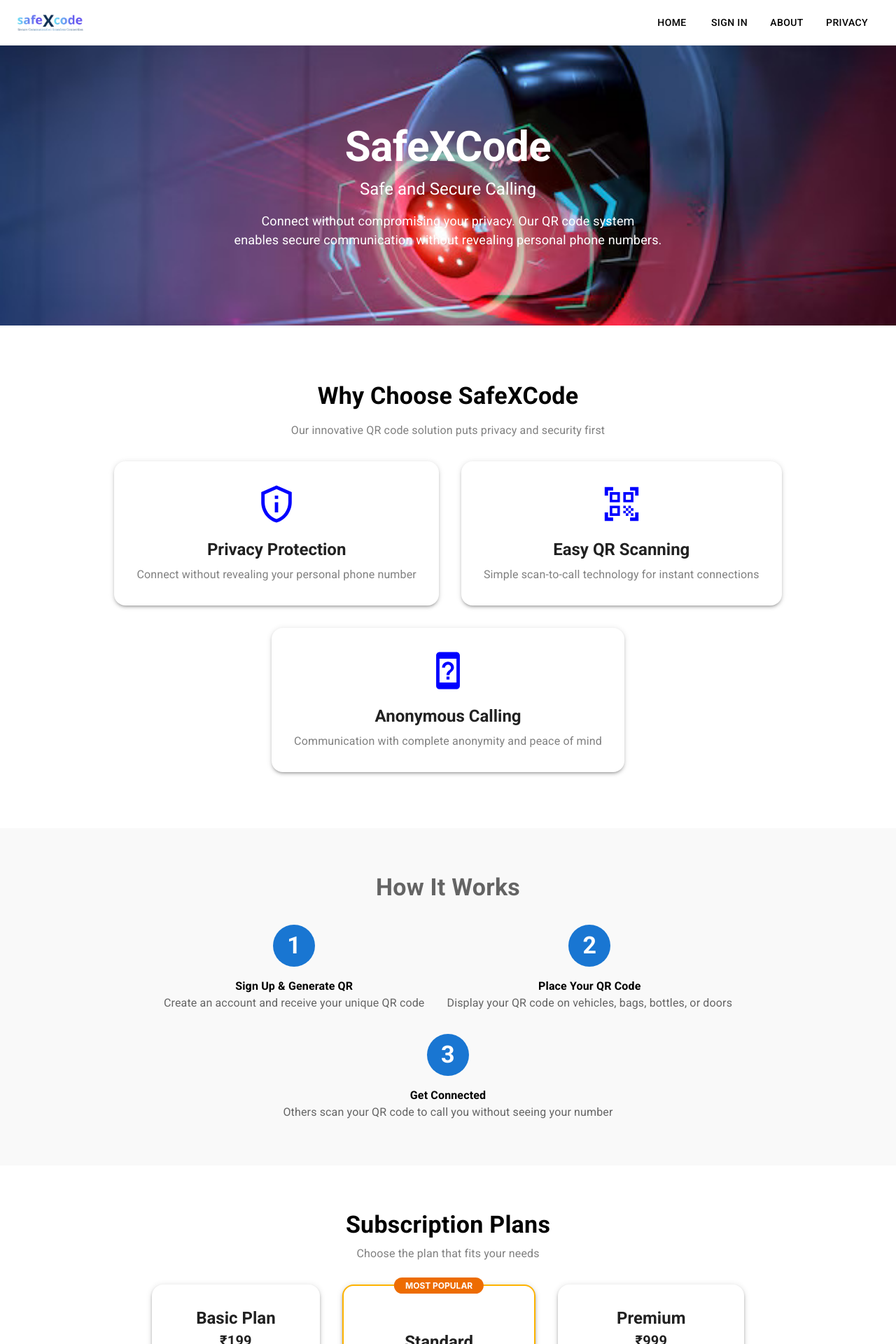
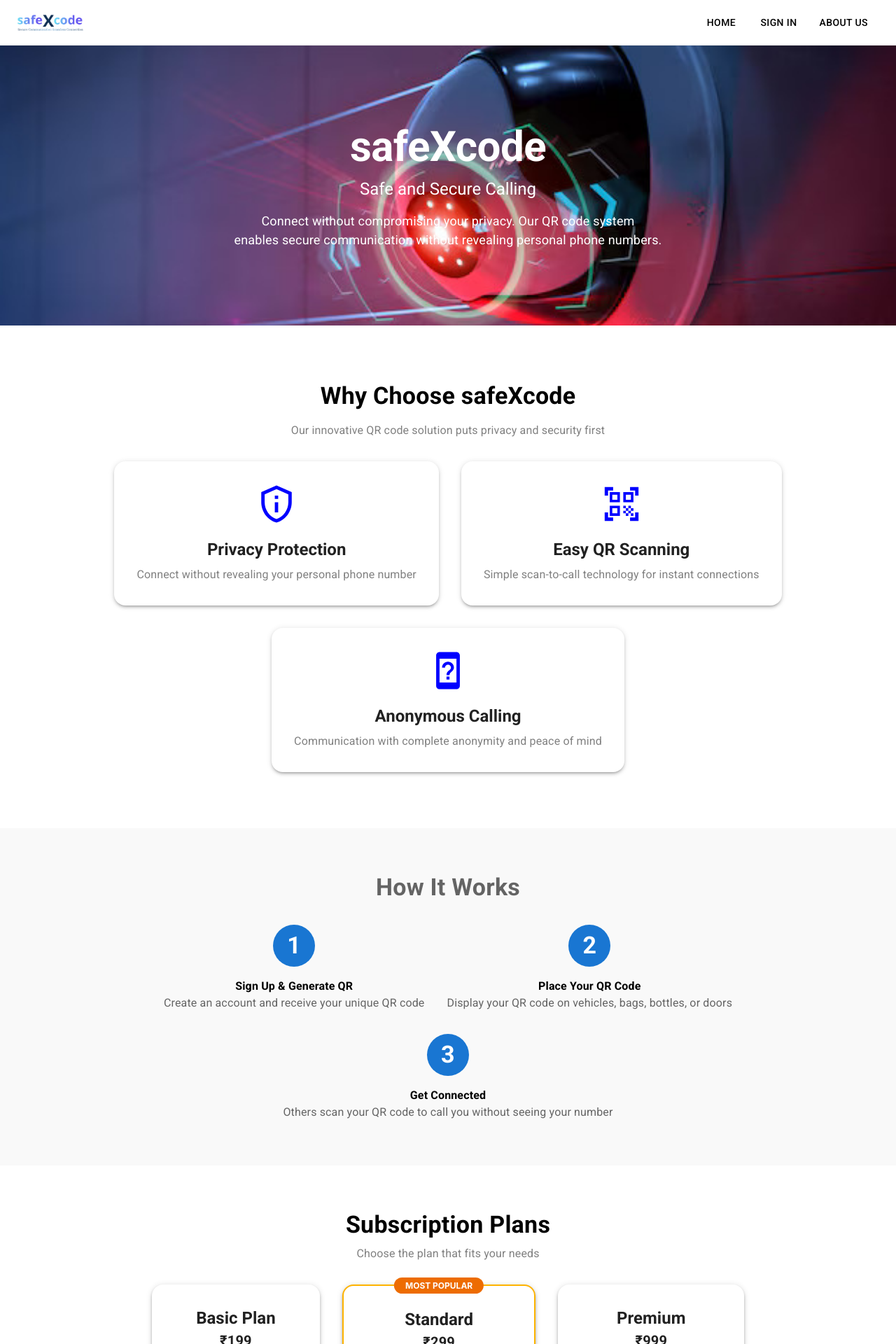
Before and after one commit to SRavi285/safexcode, a React (Create React App) app: page /home in a window 1280 px wide. Shown: the top 1920 px of the page at 70% size. Built offline with nearby package versions, Linux system fonts and the light colour scheme; a web font is replaced by a local one.

Commit message:
add some pages

```diff
--- a/src/App.js
+++ b/src/App.js
@@ -13,6 +13,7 @@ import PaymentFailure from './components/PaymentFailure';
 import PaymentSuccess from './components/PaymentSuccess';
 import Home from './components/Home';
 import Footer from './components/Footer';
+import TermsConditions from './components/TermsConditions';
 
 function App() {
   return (
@@ -30,6 +31,8 @@ function App() {
           <Route path="/payment" element={<Payment />} />
           <Route path="/success" element={<PaymentSuccess />} />
           <Route path="/failure" element={<PaymentFailure />} />
+          <Route path='/termsconditions' element={<TermsConditions />}/>
+
         </Routes>
         <Footer/>
       </Router>
--- a/src/components/Footer.js
+++ b/src/components/Footer.js
@@ -65,10 +65,10 @@ const Footer = () => {
           </Typography>
           <Stack spacing={1}>
             <Link component={RouterLink} to="/" color="inherit" underline="hover">Home</Link>
-            <Link component={RouterLink} to="/privacy-policy" color="inherit" underline="hover">Privacy Policy</Link>
-            <Link component={RouterLink} to="/terms-&-conditions" color="inherit" underline="hover">Terms & Conditions</Link>
-            <Link component={RouterLink} to="/about-us" color="inherit" underline="hover">About Us</Link>
-            <Link component={RouterLink} to="/contact" color="inherit" underline="hover">Contact</Link>
+            <Link component={RouterLink} to="/privacy" color="inherit" underline="hover">Privacy Policy</Link>
+            <Link component={RouterLink} to="/termsconditions" color="inherit" underline="hover">Terms & Conditions</Link>
+            <Link component={RouterLink} to="/about" color="inherit" underline="hover">About Us</Link>
+            {/* <Link component={RouterLink} to="/contact" color="inherit" underline="hover">Contact</Link> */}
           </Stack>
         </Grid>
 
--- a/src/components/Header.js
+++ b/src/components/Header.js
@@ -45,15 +45,15 @@ function Header() {
   const signedInNavItems = [
     { text: 'Home', href: '/home' },
     { text: 'Profile', href: '/profile' },
-    { text: 'About', href: '/about' },
-    { text: 'Privacy', href: '/privacy' }
+    { text: 'About Us', href: '/about' },
+    // { text: 'Privacy', href: '/privacy' }
   ];
 
   const guestNavItems = [
     { text: 'Home', href: '/home' },
     { text: 'Sign In', href: '/login' },
-    { text: 'About', href: '/about' },
-    { text: 'Privacy', href: '/privacy' }
+    { text: 'About Us', href: '/about' },
+    // { text: 'Privacy', href: '/privacy' }
   ];
 
   const drawer = (
--- a/src/components/Home.js
+++ b/src/components/Home.js
@@ -37,7 +37,12 @@ const plans = [
     title: "Basic Plan",
     price: "₹199",
     month: "6",
-    features: ["✅ 1 QR Code", "✅ Basic call forwarding", "✅ 24/7 phone support", "✅ Email support"],
+    features: [
+      "✅ 1 QR Code",
+      "✅ Basic call forwarding",
+      "✅ 24/7 phone support",
+      "✅ Email support"
+    ],
     popular: false,
     color: "primary",
   },
@@ -89,7 +94,7 @@ const Home = () => {
         }}
       >
         <Typography variant="h2" fontWeight="bold" mb={1}>
-          SafeXCode
+          safeXcode
         </Typography>
         <Typography variant="h5" mb={2}>
           Safe and Secure Calling
@@ -103,7 +108,7 @@ const Home = () => {
       {/* Features Section */}
       <Container sx={{ my: 10 }}>
         <Typography variant="h4" textAlign="center" fontWeight="bold" mb={2}>
-          Why Choose SafeXCode
+          Why Choose safeXcode
         </Typography>
         <Typography textAlign="center" color="gray">
           Our innovative QR code solution puts privacy and security first
@@ -192,7 +197,7 @@ const Home = () => {
 
         <Grid container spacing={4} justifyContent="center">
           {plans.map((plan, index) => (
-            <Grid item xs={12} md={3.5} key={index}>
+            <Grid item xs={12} md={4} key={index}>
               <Paper
                 elevation={4}
                 sx={{
@@ -222,14 +227,14 @@ const Home = () => {
                     MOST POPULAR
                   </Box>
                 )}
-                <Typography variant="h5" fontWeight="bold" mt={plan.popular ? 4 : 0}>
+                <Typography variant="h5" fontWeight="bold" mt={plan.popular ? 0 : 0}>
                   {plan.title}
                 </Typography>
                 <Typography variant="h6" fontWeight="bold">
                   {plan.price}
                 </Typography>
                 <Typography color="gray" mb={2}>
-                  {plan.month}month
+                  {plan.month} month
                 </Typography>
                 {plan.features.map((feat, i) => (
                   <Typography color="text.secondary" key={i}>
--- /dev/null
+++ b/src/components/TermsConditions.js
@@ -0,0 +1,9 @@
+import React from 'react'
+
+const TermsConditions = () => {
+  return (
+    <div>TermsConditions</div>
+  )
+}
+
+export default TermsConditions
```
